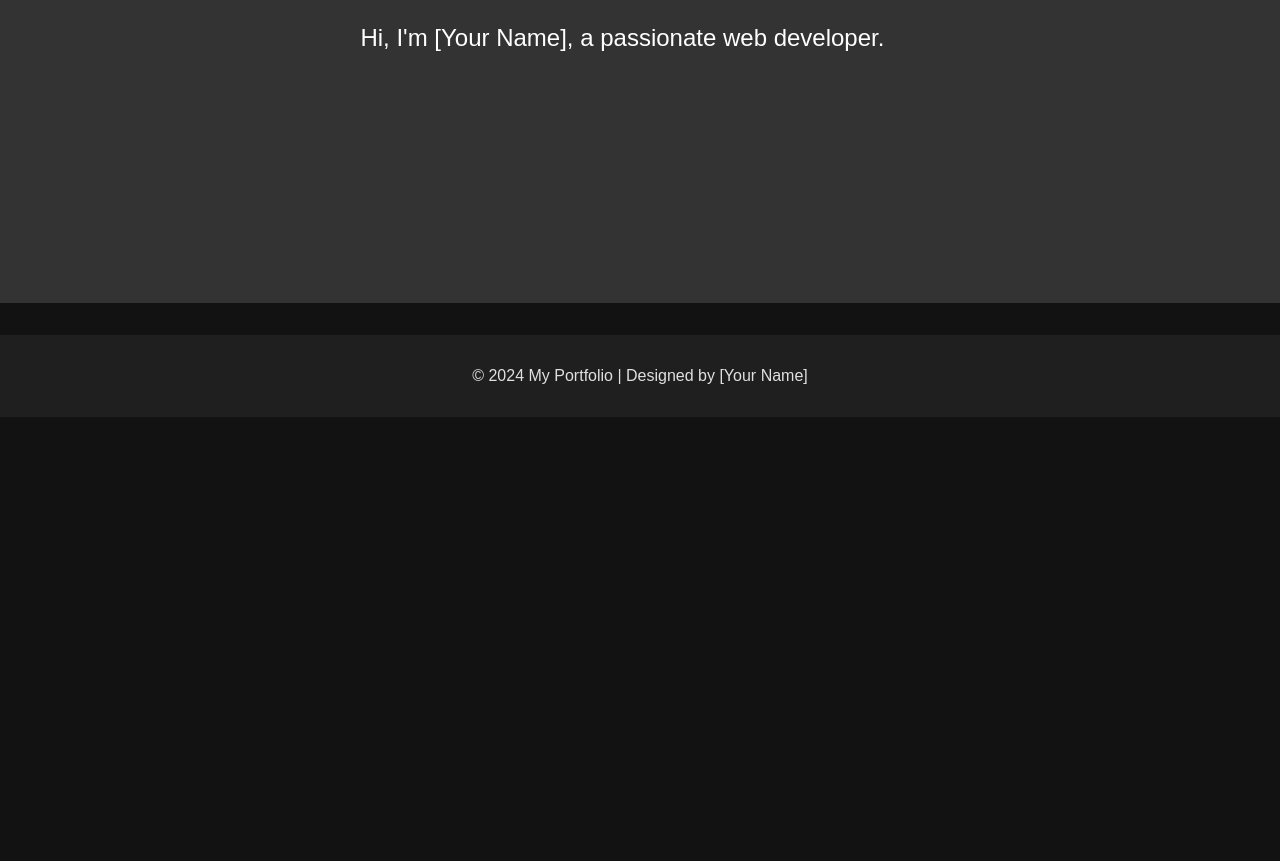
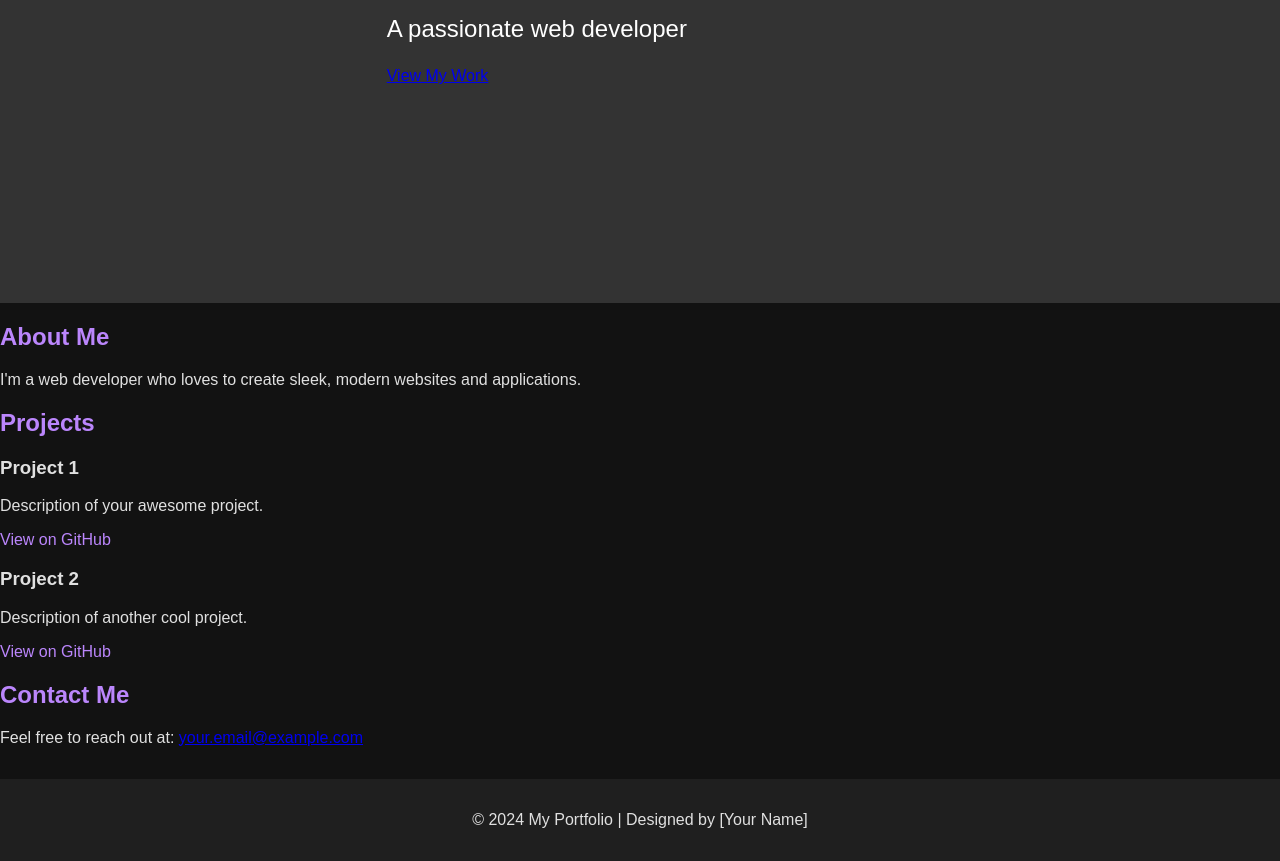
Before and after one commit to SSS-888/sss-888.github.io, a plain HTML site: page index.html in a window 1280 px wide. Shown: the part 387-1248 px from the top of the page. Before the commit the page ends 804 px from the top, so only its background shows below. Drawn offline with Linux system fonts and the light colour scheme.

Commit message:
Update index.html

```diff
--- a/index.html
+++ b/index.html
@@ -3,30 +3,71 @@
 <head>
     <meta charset="UTF-8">
     <meta name="viewport" content="width=device-width, initial-scale=1.0">
-    <title>My Portfolio | Home</title>
+    <title>My Portfolio</title>
     <link rel="stylesheet" href="assets/css/style.css">
 </head>
 <body>
+    <!-- Navigation -->
     <header>
         <nav>
             <ul>
-                <li><a href="index.html" class="active">Home</a></li>
-                <li><a href="about.html">About</a></li>
-                <li><a href="projects.html">Projects</a></li>
-                <li><a href="contact.html">Contact</a></li>
+                <li><a href="#home">Home</a></li>
+                <li><a href="#about">About</a></li>
+                <li><a href="#projects">Projects</a></li>
+                <li><a href="#contact">Contact</a></li>
             </ul>
         </nav>
     </header>
 
-    <section class="hero">
+    <!-- Hero Section -->
+    <section id="home" class="hero">
         <div class="hero-content">
-            <h1>Welcome to My Portfolio</h1>
-            <p>Hi, I'm [Your Name], a passionate web developer.</p>
+            <h1>Hello, I'm [Your Name]</h1>
+            <p>A passionate web developer</p>
+            <a href="#projects" class="cta-button">View My Work</a>
         </div>
     </section>
 
+    <!-- About Section -->
+    <section id="about" class="about">
+        <div class="container">
+            <h2>About Me</h2>
+            <p>I'm a web developer who loves to create sleek, modern websites and applications.</p>
+        </div>
+    </section>
+
+    <!-- Projects Section -->
+    <section id="projects" class="projects">
+        <div class="container">
+            <h2>Projects</h2>
+            <div class="project-list">
+                <div class="project-item">
+                    <h3>Project 1</h3>
+                    <p>Description of your awesome project.</p>
+                    <a href="https://github.com/username/project1" class="project-link">View on GitHub</a>
+                </div>
+                <div class="project-item">
+                    <h3>Project 2</h3>
+                    <p>Description of another cool project.</p>
+                    <a href="https://github.com/username/project2" class="project-link">View on GitHub</a>
+                </div>
+            </div>
+        </div>
+    </section>
+
+    <!-- Contact Section -->
+    <section id="contact" class="contact">
+        <div class="container">
+            <h2>Contact Me</h2>
+            <p>Feel free to reach out at: <a href="mailto:your.email@example.com">your.email@example.com</a></p>
+        </div>
+    </section>
+
+    <!-- Footer -->
     <footer>
         <p>&copy; 2024 My Portfolio | Designed by [Your Name]</p>
     </footer>
+
+    <script src="assets/js/script.js"></script>
 </body>
 </html>
```
